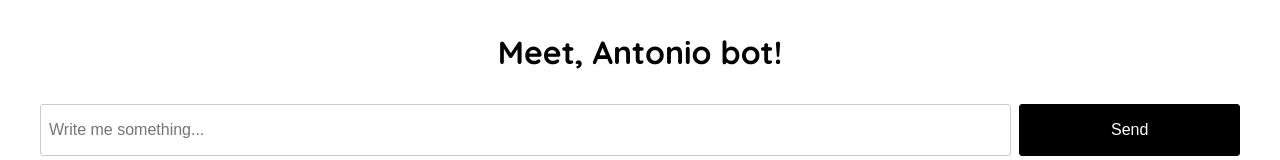
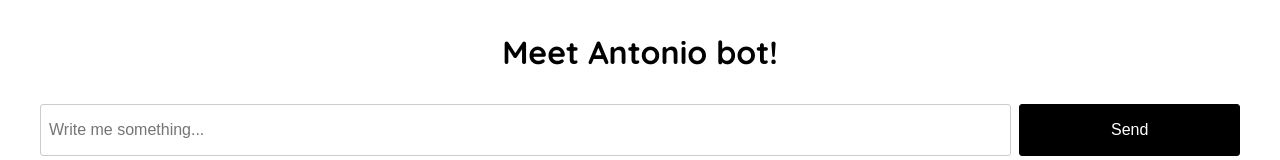
Before and after one commit to antoniwan/antonio-bot, a React (Create React App) app: page / in a window 1280 px wide. Shown: the top 160 px of the page. Built offline with nearby package versions, Linux system fonts and the light colour scheme; no server answers; what api-ai-javascript would draw is missing.

Commit message:
Fixing a typo on the App component.

```diff
--- a/src/layouts/App.js
+++ b/src/layouts/App.js
@@ -1,5 +1,4 @@
 import React, { Component } from 'react';
-
 import './App.css';
 import Chatbox from '../components/Chatbox';
 
@@ -9,7 +8,7 @@ class App extends Component {
     return (
       <div className='container'>
         <div className="full_width_column">
-          <h1>Meet, Antonio bot!</h1>
+          <h1>Meet Antonio bot!</h1>
           <Chatbox />
         </div>
       </div>
```
